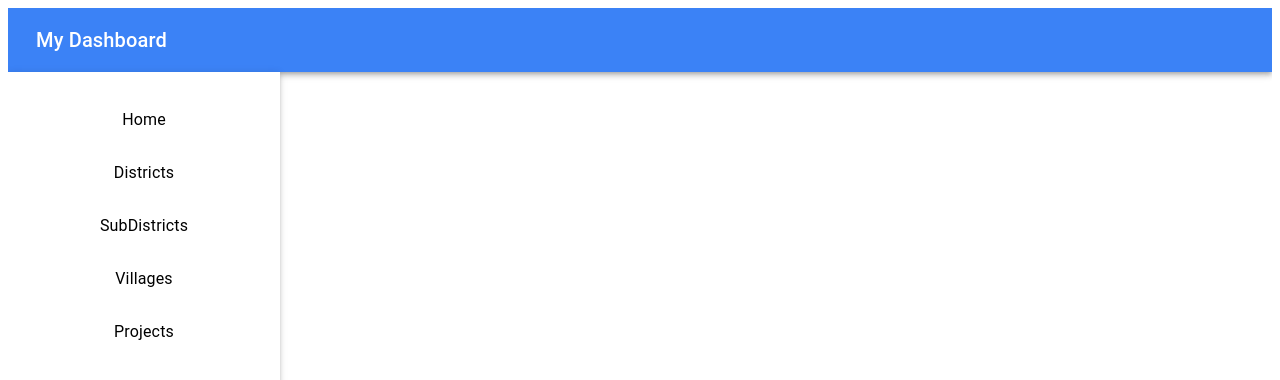
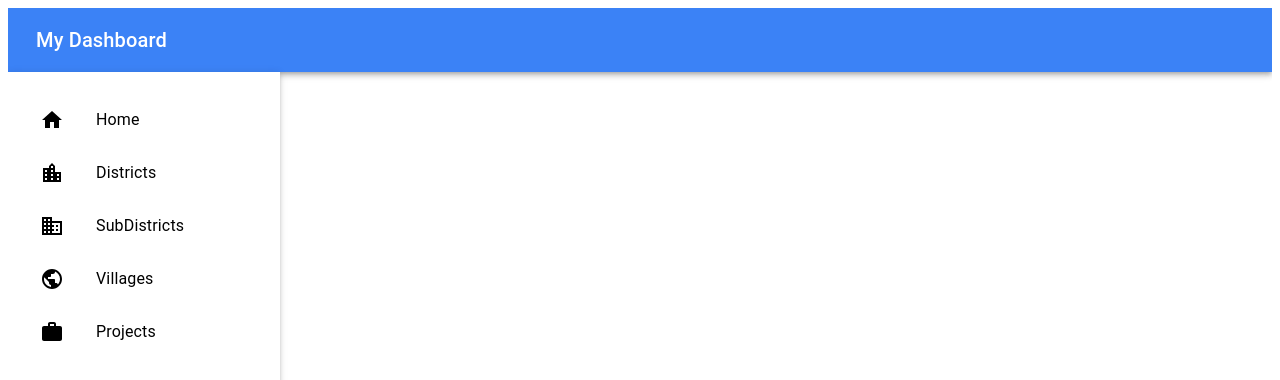
Before and after one commit to harshadyadav8485/ReactViteProject, a React (Vite) app: page / in a window 1280 px wide. Shown: the top 380 px of the page. Built offline with nearby package versions, Linux system fonts and the light colour scheme.

Commit message:
Mui icons

```diff
--- a/src/Components/Layout/Sidebar.jsx
+++ b/src/Components/Layout/Sidebar.jsx
@@ -1,20 +1,19 @@
 import React from "react";
-import {
-  Drawer,
-  List,
-  ListItem,
-  ListItemText,
-  Box,
-  Typography,
-} from "@mui/material";
+import { List, ListItem, ListItemText, ListItemIcon, Box } from "@mui/material";
 import { useNavigate, useLocation } from "react-router-dom";
 
+import HomeIcon from "@mui/icons-material/Home";
+import LocationCityIcon from "@mui/icons-material/LocationCity";
+import DomainIcon from "@mui/icons-material/Domain";
+import PublicIcon from "@mui/icons-material/Public";
+import WorkIcon from "@mui/icons-material/Work";
+
 const menuItems = [
-  { name: "Home", path: "/home" },
-  { name: "Districts", path: "/districts" },
-  { name: "SubDistricts", path: "/subDistricts" },
-  { name: "Villages", path: "/villages" },
-  { name: "Projects", path: "/projects" },
+  { name: "Home", path: "/home", icon: <HomeIcon /> },
+  { name: "Districts", path: "/districts", icon: <LocationCityIcon /> },
+  { name: "SubDistricts", path: "/subDistricts", icon: <DomainIcon /> },
+  { name: "Villages", path: "/villages", icon: <PublicIcon /> },
+  { name: "Projects", path: "/projects", icon: <WorkIcon /> },
 ];
 
 const Sidebar = ({ open, toggleSidebar }) => {
@@ -22,7 +21,6 @@ const Sidebar = ({ open, toggleSidebar }) => {
   const location = useLocation();
 
   return (
-    // <Drawer anchor="left" open={open} onClose={toggleSidebar}>
     <Box
       sx={{
         width: 240,
@@ -33,20 +31,14 @@ const Sidebar = ({ open, toggleSidebar }) => {
         boxShadow: 3,
       }}
     >
-      {/* <Typography
-        variant="h6"
-        sx={{ fontWeight: "bold", textAlign: "center", mb: 2 }}
-      >
-        Sidebar
-      </Typography> */}
-
       <List>
-        {menuItems.map(({ name, path }) => (
+        {menuItems.map(({ name, path, icon }) => (
           <ListItem
             key={path}
             button
             sx={{
-              backgroundColor: "inherit",
+              backgroundColor:
+                location.pathname === path ? "#E0E0E0" : "inherit",
               "&:hover": { backgroundColor: "#E0E0E0" },
               cursor: "pointer",
               borderRadius: "5px",
@@ -57,12 +49,12 @@ const Sidebar = ({ open, toggleSidebar }) => {
               toggleSidebar();
             }}
           >
-            <ListItemText primary={name} sx={{ textAlign: "center" }} />
+            <ListItemIcon sx={{ color: "black" }}>{icon}</ListItemIcon>
+            <ListItemText primary={name} />
           </ListItem>
         ))}
       </List>
     </Box>
-    // </Drawer>
   );
 };
 
--- a/src/Pages/Home.jsx
+++ b/src/Pages/Home.jsx
@@ -1,5 +1,5 @@
 import React from "react";
 
 export const Home = () => {
-  return <div className="flex justify-center align-middle">Home</div>;
+  return <div className="flex justify-center items-center h-screen">Home</div>;
 };
```
